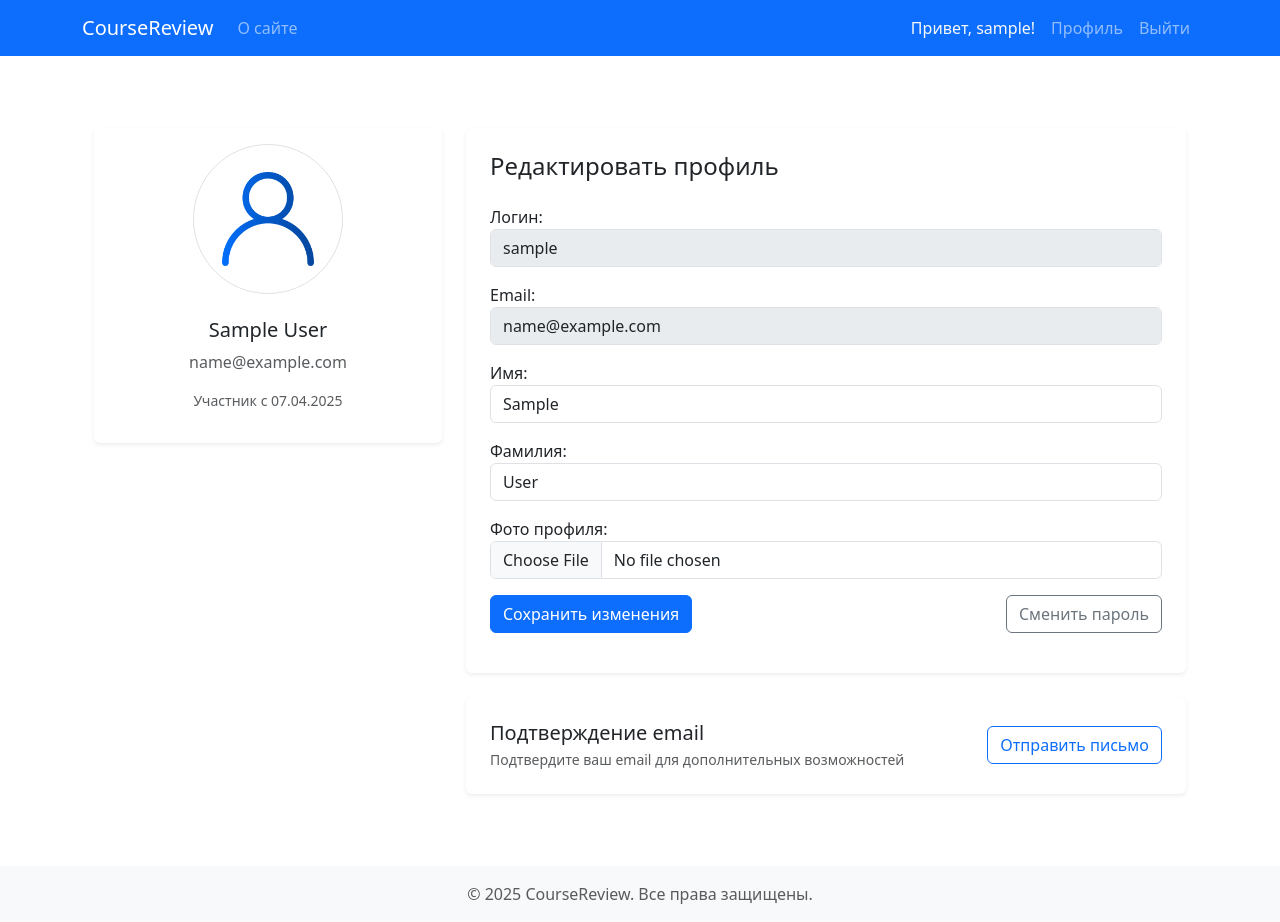
After one commit to NexXxtee/coursereview, a Django app: page /user/profile/ in a window 1280 px wide. The commit adds this page. Run offline with Django 5.2, Linux system fonts and the light colour scheme; the visitor is signed in with stand-in values (Sample User, id 1).

Commit message:
Добавлены Регистрация, Редактирование профиля.

```diff
--- a/coursereview/coursereview/urls.py
+++ b/coursereview/coursereview/urls.py
@@ -21,7 +21,7 @@ from django.conf.urls.static import static
 
 urlpatterns = [
     path('admin/', admin.site.urls),
-    path('user', include('users.urls', namespace='users')),
+    path('user/', include('users.urls', namespace='users')),
     path('', include('reviews.urls', namespace='reviews')),
 ]
 
--- a/coursereview/templates/base.html
+++ b/coursereview/templates/base.html
@@ -1,9 +1,12 @@
-<!DOCTYPE html>
+{% load static %}
+
 <html lang="ru" class="h-100">
 <head>
     <meta charset="UTF-8">
     <meta name="viewport" content="width=device-width, initial-scale=1.0">
     <title>{% block title %}Coursereview{% endblock %}</title>
+    <!-- Favicon -->
+    <link rel="icon" type="image/png" href="{% static 'img/favicon/favicon.png' %}">
     <!-- Bootstrap CSS -->
     <link href="https://cdn.jsdelivr.net/npm/bootstrap@5.3.0/dist/css/bootstrap.min.css" rel="stylesheet">
     <style>
@@ -40,14 +43,14 @@
                             <span class="nav-link text-light">Привет, {{ user.username }}!</span>
                         </li>
                         <li class="nav-item">
-                            <a class="nav-link" href="#">Профиль</a>
+                            <a class="nav-link" href="{% url "users:profile" %}">Профиль</a>
                         </li>
                         <li class="nav-item">
                             <a class="nav-link" href="{% url "users:logout" %}">Выйти</a>
                         </li>
                     {% else %}
                         <li class="nav-item">
-                            <a class="nav-link" href="#">Регистрация</a>
+                            <a class="nav-link" href="{% url "users:register" %}">Регистрация</a>
                         </li>
                         <li class="nav-item">
                             <a class="nav-link" href="{% url "users:login" %}">Войти</a>
--- a/coursereview/users/forms.py
+++ b/coursereview/users/forms.py
@@ -1,6 +1,9 @@
 from django.contrib.auth.forms import AuthenticationForm
 from django import forms
 from django.contrib.auth import authenticate
+from django.contrib.auth import get_user_model
+from django.contrib.auth.forms import UserCreationForm
+from django.core.exceptions import ValidationError
 
 
 class LoginUserForm(AuthenticationForm):
@@ -47,3 +50,110 @@ class LoginUserForm(AuthenticationForm):
                     code='inactive'
                 )
         return self.cleaned_data
+
+
+class RegisterUserForm(UserCreationForm):
+    username = forms.CharField(
+        label='Логин',
+        widget=forms.TextInput(attrs={
+            'class': 'form-control',
+            'placeholder': 'Придумайте логин'
+        })
+    )
+    email = forms.EmailField(
+        label='Email',
+        widget=forms.EmailInput(attrs={
+            'class': 'form-control',
+            'placeholder': 'name@example.com'
+        })
+    )
+    password1 = forms.CharField(
+        label='Пароль',
+        widget=forms.PasswordInput(attrs={
+            'class': 'form-control',
+            'placeholder': 'Придумайте пароль'
+        })
+    )
+    password2 = forms.CharField(
+        label='Повтор пароля',
+        widget=forms.PasswordInput(attrs={
+            'class': 'form-control',
+            'placeholder': 'Повторите пароль'
+        })
+    )
+
+    class Meta:
+        model = get_user_model()
+        fields = ['username', 'email', 'password1', 'password2']
+
+    def clean_email(self):
+        """Проверка email на уникальность"""
+        email = self.cleaned_data['email']
+        if get_user_model().objects.filter(email=email).exists():
+            raise ValidationError('Email уже используется')
+        return email
+
+    def clean_password2(self):
+        """Проверка совпадения паролей"""
+        password1 = self.cleaned_data.get('password1')
+        password2 = self.cleaned_data.get('password2')
+        if password1 and password2 and password1 != password2:
+            raise ValidationError('Пароли не совпадают')
+        return password2
+
+    def save(self, commit=True):
+        """Сохранение пользователя"""
+        user = super().save(commit=False)
+        user.set_password(self.cleaned_data['password1'])
+        if commit:
+            user.save()
+        return user
+
+
+class ProfileUserForm(forms.ModelForm):
+    username = forms.CharField(
+        label='Логин',
+        disabled=True,
+        widget=forms.TextInput(attrs={'class': 'form-control'})
+    )
+    email = forms.EmailField(
+        label='Email',
+        disabled=True,
+        widget=forms.EmailInput(attrs={
+            'class': 'form-control',
+            'placeholder': 'name@example.com'
+        })
+    )
+    first_name = forms.CharField(
+        label='Имя',
+        required=False,
+        widget=forms.TextInput(attrs={
+            'class': 'form-control',
+            'placeholder': 'Введите ваше имя'
+        })
+    )
+    last_name = forms.CharField(
+        label='Фамилия',
+        required=False,
+        widget=forms.TextInput(attrs={
+            'class': 'form-control',
+            'placeholder': 'Введите вашу фамилию'
+        })
+    )
+    avatar = forms.ImageField(
+        label='Фото профиля',
+        required=False,
+        widget=forms.FileInput(attrs={
+            'class': 'form-control'
+        })
+    )
+
+    class Meta:
+        model = get_user_model()
+        fields = ['username', 'email', 'first_name', 'last_name', 'avatar']
+
+    def clean_email(self):
+        email = self.cleaned_data['email']
+        if email and get_user_model().objects.filter(email=email).exclude(pk=self.instance.pk).exists():
+            raise forms.ValidationError('Email уже используется другим пользователем')
+        return email
--- a/coursereview/users/models.py
+++ b/coursereview/users/models.py
@@ -2,4 +2,4 @@ from django.contrib.auth.models import AbstractUser
 from django.db import models
 
 class User(AbstractUser):
-    pass  # На будущее
+    avatar = models.ImageField(upload_to="users/%Y/%m/%d/", blank=True, null=True, verbose_name="Аватар")
--- a/coursereview/users/templates/users/login.html
+++ b/coursereview/users/templates/users/login.html
@@ -43,7 +43,7 @@
                     <div class="text-center mt-4">
                         <p class="text-muted">
                             Нет аккаунта?
-                            <a href="#" class="text-primary">
+                            <a href="{% url "users:register" %}" class="text-primary">
                                 Зарегистрируйтесь
                             </a>
                         </p>
--- /dev/null
+++ b/coursereview/users/templates/users/profile.html
@@ -0,0 +1,102 @@
+{% extends 'base.html' %}
+{% load static %}
+
+{% block title %}Профиль - {{ user.username }}{% endblock %}
+
+{% block content %}
+<div class="container py-5">
+    <div class="row">
+        <!-- Левая колонка - Информация профиля -->
+        <div class="col-md-4 mb-4">
+            <div class="card border-0 shadow-sm">
+                <div class="card-body text-center">
+                    <div class="mb-4">
+                        {% if user.avatar %}
+                            <img src="{{ user.avatar.url }}" class="rounded-circle img-thumbnail" style="width: 150px; height: 150px; object-fit: cover;" alt="Profile picture">
+                        {% else %}
+                            <img src="{% static 'img/default_user.png' %}" class="rounded-circle img-thumbnail" style="width: 150px; height: 150px; object-fit: cover;" alt="Default profile picture">
+                        {% endif %}
+                    </div>
+                    <h5 class="card-title">{{ user.get_full_name|default:user.username }}</h5>
+                    <p class="text-muted">{{ user.email }}</p>
+                    <p class="text-muted small">Участник с {{ user.date_joined|date:"d.m.Y" }}</p>
+                </div>
+            </div>
+        </div>
+
+        <!-- Правая колонка - Форма редактирования -->
+        <div class="col-md-8">
+            <div class="card border-0 shadow-sm">
+                <div class="card-body p-4">
+                    <h4 class="card-title mb-4">Редактировать профиль</h4>
+
+                    <form method="post" enctype="multipart/form-data">
+                        {% csrf_token %}
+
+                        {% if form.non_field_errors %}
+                            {% for error in form.non_field_errors %}
+                                <div class="alert alert-danger">{{ error }}</div>
+                            {% endfor %}
+                        {% endif %}
+
+                        {% for field in form %}
+                            <div class="mb-3">
+                                {{ field.label_tag }}
+                                {{ field }}
+                                {% if field.errors %}
+                                    {% for error in field.errors %}
+                                        <div class="text-danger small">{{ error }}</div>
+                                    {% endfor %}
+                                {% endif %}
+                                {% if field.help_text %}
+                                    <div class="form-text text-muted small">{{ field.help_text }}</div>
+                                {% endif %}
+                            </div>
+                        {% endfor %}
+
+                        <div class="d-flex justify-content-between align-items-center">
+                            <button type="submit" class="btn btn-primary">Сохранить изменения</button>
+                            <a href="#" class="btn btn-outline-secondary">
+                                Сменить пароль
+                            </a>
+                        </div>
+                    </form>
+                </div>
+            </div>
+
+            <!-- Секция для подтверждения email -->
+            {% if not user.email_verified %}
+            <div class="card border-0 shadow-sm mt-4">
+                <div class="card-body p-4">
+                    <div class="d-flex justify-content-between align-items-center">
+                        <div>
+                            <h5 class="card-title mb-1">Подтверждение email</h5>
+                            <p class="text-muted small mb-0">Подтвердите ваш email для дополнительных возможностей</p>
+                        </div>
+                        <button class="btn btn-outline-primary" id="sendVerificationEmail">
+                            Отправить письмо
+                        </button>
+                    </div>
+                </div>
+            </div>
+            {% endif %}
+        </div>
+    </div>
+</div>
+{% endblock %}
+
+{% block extra_css %}
+<style>
+    .form-control:disabled {
+        background-color: #f8f9fa;
+        opacity: 1;
+    }
+
+    .img-thumbnail {
+        padding: 0.25rem;
+        background-color: #fff;
+        border: 1px solid #dee2e6;
+        border-radius: 50%;
+    }
+</style>
+{% endblock %}
--- a/coursereview/users/urls.py
+++ b/coursereview/users/urls.py
@@ -6,4 +6,6 @@ app_name = 'users'
 urlpatterns = [
     path('login/', views.LoginUser.as_view(), name='login'),
     path('logout/', views.user_logout, name='logout'),
+    path('profile/', views.ProfileUser.as_view(), name='profile'),
+    path('register/', views.RegisterUser.as_view(), name='register'),
 ]
--- a/coursereview/users/views.py
+++ b/coursereview/users/views.py
@@ -2,7 +2,12 @@ from django.shortcuts import render, redirect
 from django.contrib.auth import authenticate, login, logout, get_user_model
 from django.contrib.auth.forms import AuthenticationForm
 from django.contrib.auth.views import LoginView, PasswordChangeView
-from .forms import LoginUserForm
+from .forms import LoginUserForm, ProfileUserForm, RegisterUserForm
+from django.contrib.auth.mixins import LoginRequiredMixin
+from django.views.generic import CreateView, UpdateView
+from coursereview import settings
+from django.urls import reverse, reverse_lazy
+
 
 def user_logout(request):
     """Logout view"""
@@ -11,9 +16,27 @@ def user_logout(request):
 
 
 class LoginUser(LoginView):
-    """Login view"""
     template_name = 'users/login.html'
     form_class = LoginUserForm
 
     def get_success_url(self):
         return self.request.GET.get('next', '/')
+
+
+class RegisterUser(CreateView):
+    form_class = RegisterUserForm
+    template_name = 'users/register.html'
+    success_url = reverse_lazy('users:login')
+
+
+class ProfileUser(LoginRequiredMixin, UpdateView):
+    model = get_user_model()
+    form_class = ProfileUserForm
+    template_name = 'users/profile.html'
+
+
+    def get_success_url(self):
+        return reverse_lazy('users:profile')
+
+    def get_object(self, queryset=None):
+        return self.request.user
```
Also changed, not shown: coursereview/coursereview/settings.py (+12 -0 lines), coursereview/users/templates/users/register.html (added, +51 -0 lines), coursereview/media/users/2025/04/09/PwAAAgBYzOA-1920.jpg (added), coursereview/static/img/default_user.png (added), coursereview/static/img/favicon/favicon.png (added), coursereview/users/migrations/0002_user_avatar.py (added).
